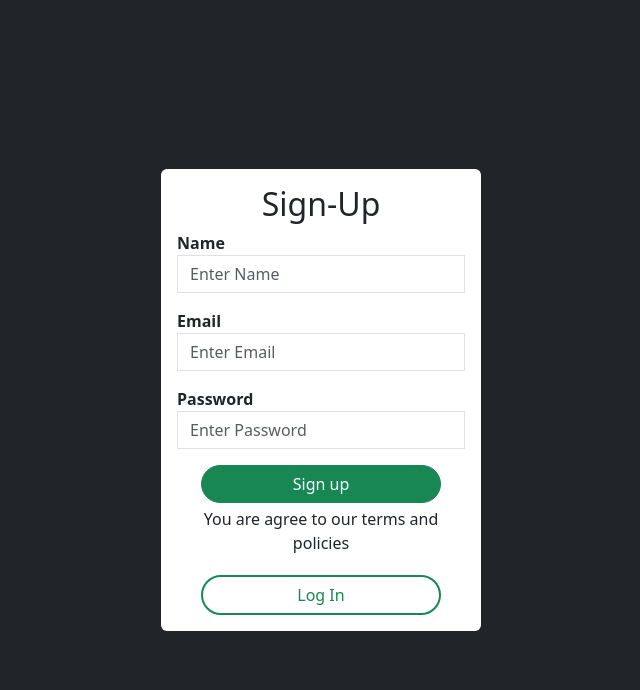
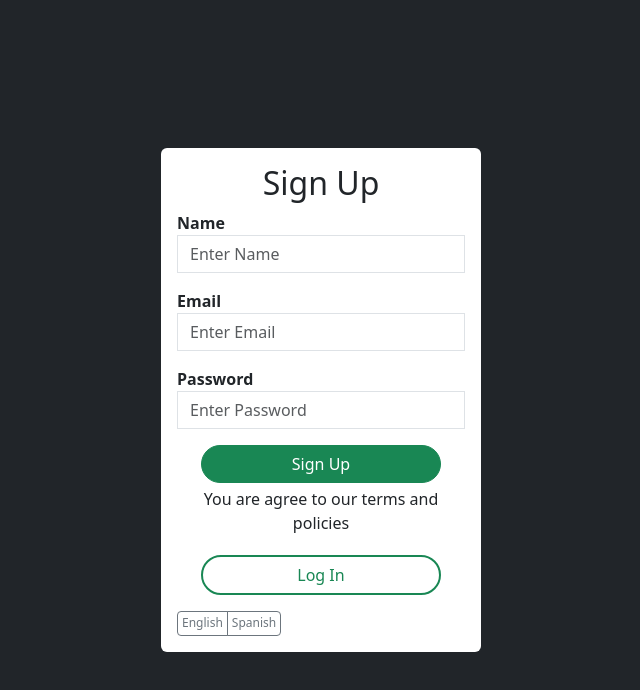
Before and after one commit to NachoJorquera/AdminMate, a React (Vite) app in the folder loginFrontEnd/: page /register in a window 1280 px wide. Shown: the top 690 px of the page, without its empty margins (319-959 px from the left). Built offline with nearby package versions, Linux system fonts and the light colour scheme.

Commit message:
Implementación de multilenguaje en página de registro

```diff
--- a/loginFrontEnd/src/Login.jsx
+++ b/loginFrontEnd/src/Login.jsx
@@ -50,9 +50,9 @@ function Login() {
                     <Link to='/register' className='btn btn-outline-success border-2 w-100 rounded-5 text-decoration-none'>{t('createAccount')}</Link>
                 </div>
             </form>
-            <div className='mt-3'>
-                <button onClick={() => changeLanguage('en')} className='btn btn-outline-secondary btn-sm'>{t('english')}</button>
-                <button onClick={() => changeLanguage('es')} className='btn btn-outline-secondary btn-sm'>{t('spanish')}</button>
+            <div className='mt-3 btn-group'>
+                <button onClick={() => changeLanguage('en')} className='btn btn-outline-secondary btn-sm' style={{ '--bs-btn-padding-y': '.15rem', '--bs-btn-padding-x': '.25rem', '--bs-btn-font-size': '.75rem' }}>{t('english')}</button>
+                <button onClick={() => changeLanguage('es')} className='btn btn-outline-secondary btn-sm' style={{ '--bs-btn-padding-y': '.15rem', '--bs-btn-padding-x': '.25rem', '--bs-btn-font-size': '.75rem' }}>{t('spanish')}</button>
             </div>
         </div>
     </div>
--- a/loginFrontEnd/src/Register.jsx
+++ b/loginFrontEnd/src/Register.jsx
@@ -1,6 +1,7 @@
 import React, { useState } from 'react'
 import { Link, useNavigate } from 'react-router-dom'
 import axios from 'axios'
+import { useTranslation } from 'react-i18next'
 
 function Register() {
     const [values, setValues] = useState({
@@ -23,32 +24,41 @@ function Register() {
         .then(err => console.log(err));
     }
 
+    const { t, i18n } = useTranslation();
+    const changeLanguage = (language) => {
+        i18n.changeLanguage(language);
+    };
+
   return (
     <div className='d-flex justify-content-center align-items-center bg-dark vh-100'>
         <div className='bg-white p-3 rounded w-25'>
             <div className='text-center'>
-                <h2>Sign-Up</h2>
+                <h2>{t('signup')}</h2>
             </div>
             <form onSubmit={handleSubmit}>
                 <div className='mb-3'>
-                    <label htmlFor="name"><strong>Name</strong></label>
-                    <input type="text" placeholder='Enter Name' name='name' onChange={e => setValues({...values, name: e.target.value})} className='form-control rounded-0' />
+                    <label htmlFor="name"><strong>{t('name')}</strong></label>
+                    <input type="text" placeholder={t('enterName')} name='name' onChange={e => setValues({...values, name: e.target.value})} className='form-control rounded-0' />
                 </div>
                 <div className='mb-3'>
-                    <label htmlFor="email"><strong>Email</strong></label>
-                    <input type="email" placeholder='Enter Email' name='email' onChange={e => setValues({...values, email: e.target.value})}
+                    <label htmlFor="email"><strong>{t('email')}</strong></label>
+                    <input type="email" placeholder={t('enterEmail')} name='email' onChange={e => setValues({...values, email: e.target.value})}
                     className='form-control rounded-0' />
                 </div>
                 <div className='mb-3'>
-                    <label htmlFor="password"><strong>Password</strong></label>
-                    <input type="password" placeholder='Enter Password' name='password' onChange={e => setValues({...values, password: e.target.value})} className='form-control rounded-0' />
+                    <label htmlFor="password"><strong>{t('password')}</strong></label>
+                    <input type="password" placeholder={t('enterPassword')} name='password' onChange={e => setValues({...values, password: e.target.value})} className='form-control rounded-0' />
                 </div>
                 <div className='d-grid gap-1 col-10 mx-auto'>
-                    <button type='submit' className='btn btn-success w-100 rounded-5'> Sign up</button>
-                    <p className='text-center'>You are agree to our terms and policies</p>
-                    <Link to='/login' className='btn btn-outline-success border-2 w-100 rounded-5 text-decoration-none'>Log In</Link>
+                    <button type='submit' className='btn btn-success w-100 rounded-5'>{t('signup')}</button>
+                    <p className='text-center'>{t('terms')}</p>
+                    <Link to='/login' className='btn btn-outline-success border-2 w-100 rounded-5 text-decoration-none'>{t('login')}</Link>
                 </div>
             </form>
+            <div className='mt-3 btn-group'>
+                <button onClick={() => changeLanguage('en')} className='btn btn-outline-secondary btn-sm' style={{ '--bs-btn-padding-y': '.15rem', '--bs-btn-padding-x': '.25rem', '--bs-btn-font-size': '.75rem' }}>{t('english')}</button>
+                <button onClick={() => changeLanguage('es')} className='btn btn-outline-secondary btn-sm' style={{ '--bs-btn-padding-y': '.15rem', '--bs-btn-padding-x': '.25rem', '--bs-btn-font-size': '.75rem' }}>{t('spanish')}</button>
+            </div>
         </div>
     </div>
   )
--- a/loginFrontEnd/src/locales/en/translation.json
+++ b/loginFrontEnd/src/locales/en/translation.json
@@ -8,5 +8,9 @@
     "password": "Password",
     "enterPassword": "Enter Password",
     "login": "Log In",
-    "createAccount": "Create Account"
+    "createAccount": "Create Account",
+    "signup": "Sign Up",
+    "name": "Name",
+    "enterName": "Enter Name",
+    "terms": "You are agree to our terms and policies"
 }
--- a/loginFrontEnd/src/locales/es/translation.json
+++ b/loginFrontEnd/src/locales/es/translation.json
@@ -8,5 +8,9 @@
     "password": "Contraseña",
     "enterPassword": "Ingresa tu contraseña",
     "login": "Iniciar Sesión",
-    "createAccount": "Crear Cuenta"
+    "createAccount": "Crear Cuenta",
+    "signup": "Registrate",
+    "name": "Nombre",
+    "enterName": "Ingresa tu nombre",
+    "terms": "Estás de acuerdo con nuestras políticas y condiciones"
 }
```
